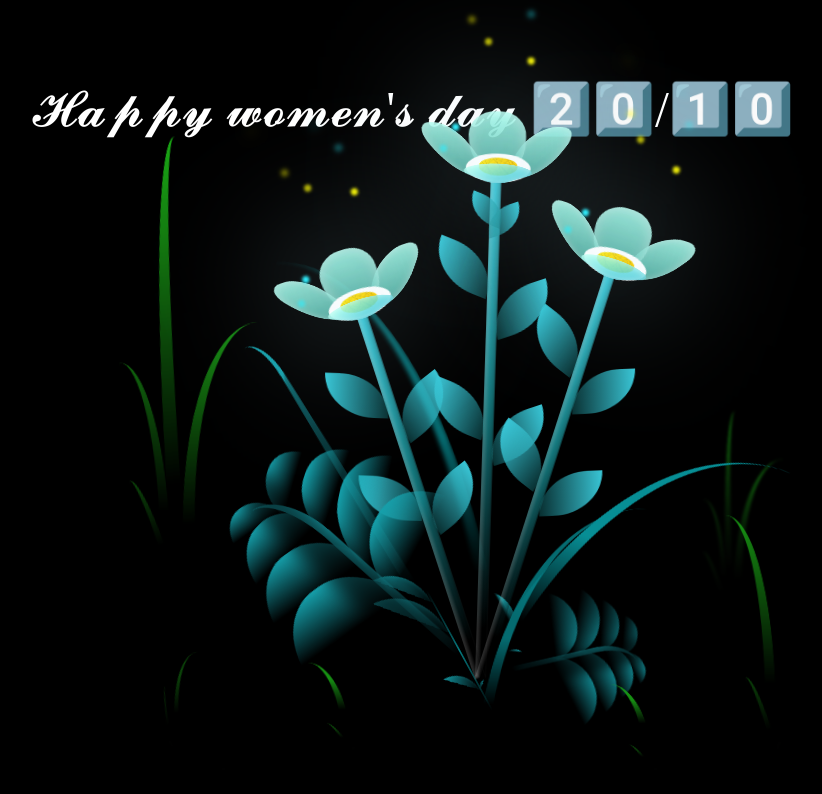
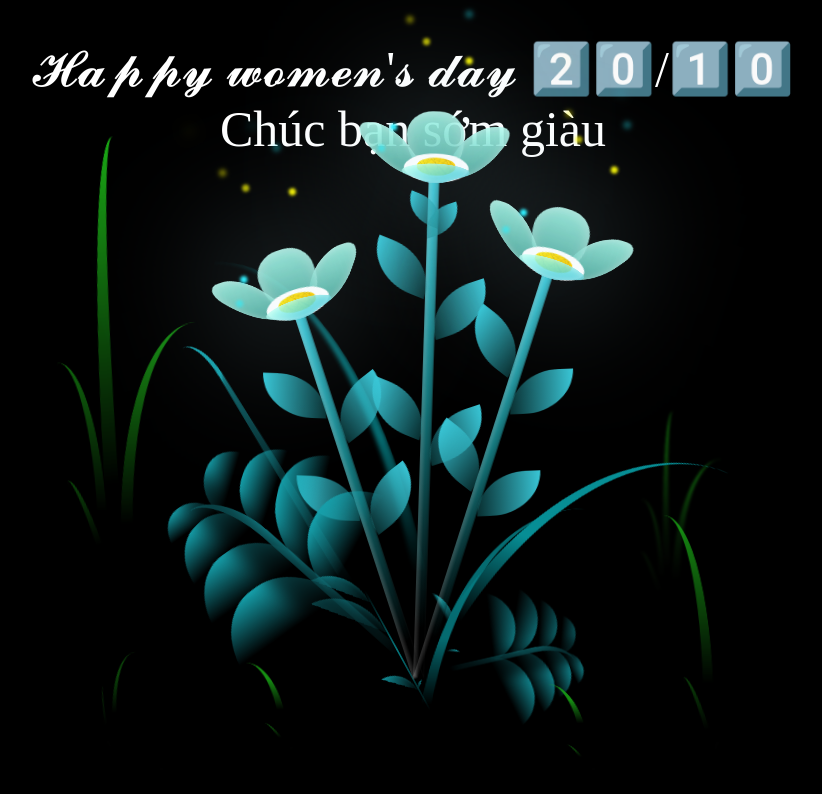
Before and after one commit to ngaothien166/women, a plain HTML site: page index.html in a window 1280 px wide. Shown: the whole page, without its empty margins (227-1049 px from the left). Drawn offline with Linux system fonts and the light colour scheme.

Commit message:
Update style.css

```diff
--- a/style.css
+++ b/style.css
@@ -35,7 +35,13 @@ body {
   color: white;
   font-size: 50px;
   position: fixed;
-  top: 80px;
+  top: 40px;
+}
+.happy-woman-day2 {
+  color: white;
+  font-size: 50px;
+  position: fixed;
+  top: 100px;
 }
 
 .flowers {
```
